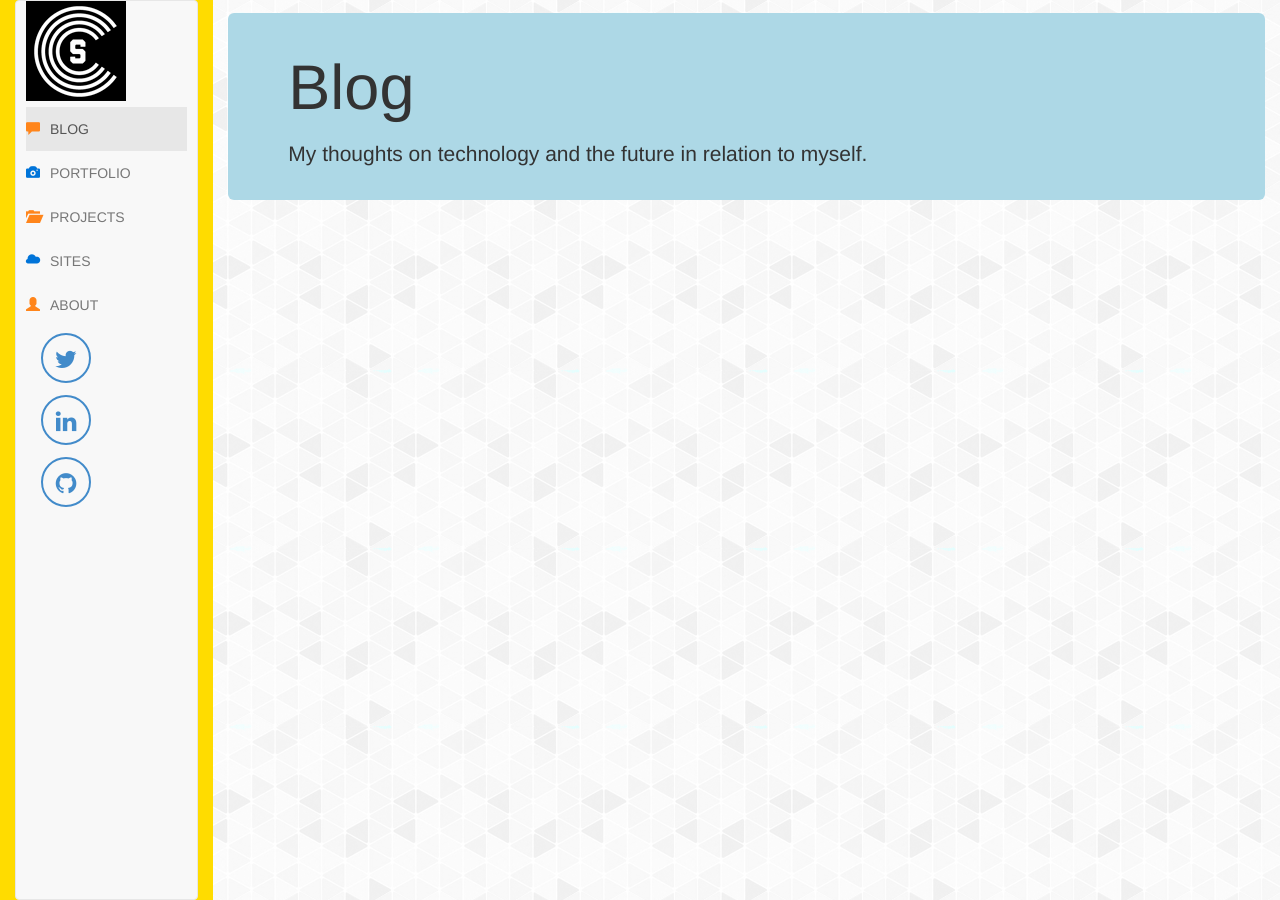
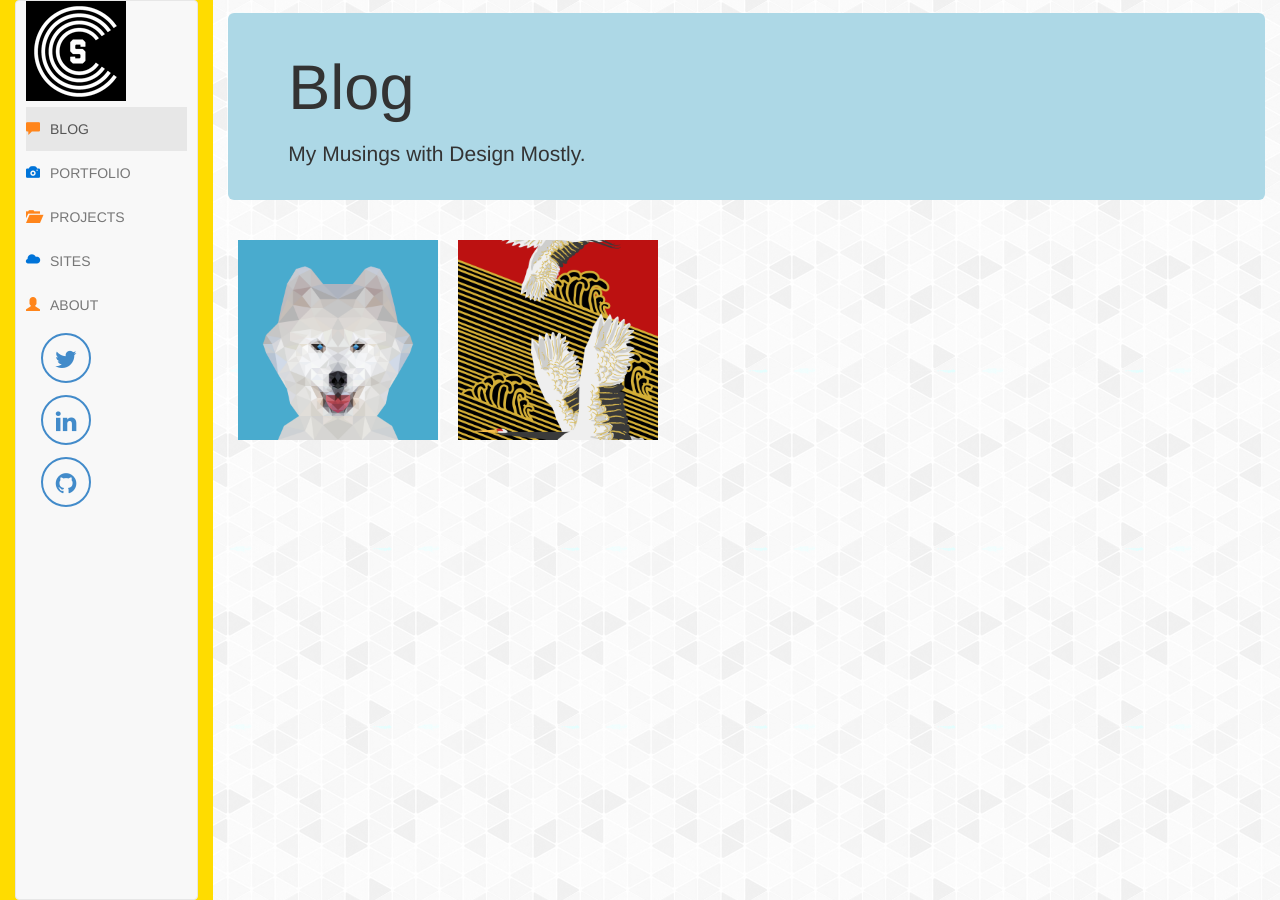
Before and after one commit to simonc312/simonc312.github.io, a Jekyll site: the page built from blog.html, in a window 1280 px wide and 900 px high. Built offline with Jekyll 4.4.1, drawn with Linux system fonts in a browser that asks for light colours; nearby versions of some CDN libraries.

Commit message:
add crane and low poly illustrations to blog. need to fix thumbnail caption position

```diff
--- a/_config.yml
+++ b/_config.yml
@@ -81,14 +81,7 @@
       layout: "default"
       type: "pages"
 
-  -
-    scope:
-      path: "/projects/sf_crime/"
-    values:
-      layout: "SFcrime"
-      category: "projects"
-  -
-    scope:
+  - scope:
       path: "portfolio"
       type: "pages"
     values:
--- a/_includes/submenu.html
+++ b/_includes/submenu.html
@@ -2,7 +2,13 @@
 	<div id="blog-links" class="">
         <h2>Blog</h2>
         <ul>
-        	<li><a href="https://medium.com/@simonchen/design-process-for-sf-vehicle-theft-crime-visualization-13b5e0b8dd50"  target="_blank">Design Process for SF Vehicle Theft Crime Visualization</a></li>
+        {% for post in site.posts %}
+          {% if post.category contains 'blog' %}
+          <li>
+            <a href="{{ post.url }}">{{post.title}} {{post.subtitle}}</a>
+          </li>
+          {% endif %}
+        {% endfor %}
         </ul>
     </div>
 
@@ -10,11 +16,12 @@
 	<div id="project-links" class="">
 		<h2>Projects</h2>
     <ul>
-
    		{% for post in site.posts %}
+        {% if post.category contains 'project'%}
         <li>
         	<a href="{{ post.url }}">{{post.title}} {{post.subtitle}}</a>
         </li>
+        {% endif %}
     	{% endfor %}
 
     </ul>
@@ -22,10 +29,10 @@
 
 	<div id="other-sites" class="">
 		<h2>Sites</h2>
-            <ul>
-                {% for link in site.other-sites %}
-					<li><a href="{{link.url}}">{{link.text}}</a></li>
-				{% endfor %}
-            </ul>
+      <ul>
+        {% for link in site.other-sites %}
+		       <li><a href="{{link.url}}">{{link.text}}</a></li>
+	      {% endfor %}
+      </ul>
 	</div>
 </div>
--- a/_posts/2015-01-01-sf-crime.markdown
+++ b/_posts/2015-01-01-sf-crime.markdown
@@ -7,7 +7,7 @@
 subtitle: with Google Maps API
 project-date: January 2015
 client: myself
-category: project
+category: project blog
 redirect-url: /google-maps-sf-crime-vis
 blog-url: https://medium.com/@simonchen/design-process-for-sf-vehicle-theft-crime-visualization-13b5e0b8dd50
 comments: true
--- a/_sass/nav-bar.scss
+++ b/_sass/nav-bar.scss
@@ -23,6 +23,10 @@
 
   #site-submenu {
     visibility: hidden;
+  }
+
+  .logo {
+    display: inline;
   }
 
 }
--- a/_sass/portfolio-items.scss
+++ b/_sass/portfolio-items.scss
@@ -1,10 +1,17 @@
+$thumbnail-item-size: 200px;
+$thumbnail-item-caption-background: rgba(24,188,156,.9);
+
+.object-fit{
+  object-fit: cover;
+}
+
 .js .grid {
   background: url("/assets/loader.gif") no-repeat 50% 100px;
 }
 
 .js .grid.loaded {
   background: none;
-}
+}thumbnail-item
 
 .js .grid .portfolio-item{
   display: none;
@@ -184,10 +191,9 @@
 
 .grid .thumbnail-item {
   overflow:hidden;
-  text-align: center;
   margin: 0px;
   background-color: transparent;
-  max-width:250px;
+  max-width: $thumbnail-item-size;
 }
 
 
@@ -198,12 +204,13 @@
 
 .grid .thumbnail-item .portfolio-link .caption {
     position: absolute;
-    width: 90%;
+    width: 100%;
     height: 100%;
     top: 0;
+    left: 0;
     opacity: 0;
     z-index:3;
-    background: rgba(24,188,156,.9);
+    background: $thumbnail-item-caption-background;
     -webkit-transition: all ease .5s;
     -moz-transition: all ease .5s;
     transition: all ease .5s;
@@ -216,9 +223,7 @@
 
 .grid .thumbnail-item .portfolio-link .caption .caption-content {
     position: absolute;
-    margin:5px;
     text-align: center;
-    font-size: 20px;
     color: #fff;
 }
 
@@ -229,17 +234,41 @@
 .grid .thumbnail-item .portfolio-link .caption .caption-content h3,
 .grid .thumbnail-item .portfolio-link .caption .caption-content h4,
 .grid .cover-item img {
-    vertical-align:middle;
-    margin-left: auto;
-    margin-right: auto;
+    margin: auto;
 }
 
 .grid * {
-    z-index: 2;
+  z-index: 2;
 }
 
-@media(min-width:768px) {
-    .grid .portfolio-item {
-        margin: 10px;
-    }
+.grid .portfolio-item {
+  margin: 10px;
 }
+
+
+.thumbnail-item{
+  width: $thumbnail-item-size;
+  height: $thumbnail-item-size;
+
+  img{
+    width: 100%;
+    position: absolute;
+    margin: auto;
+    top: 0;
+    left: 0;
+    right: 0;
+    bottom: 0;
+  }
+}
+
+.flexbox-container {
+  display: -ms-flexbox;
+  display: -webkit-flex;
+  display: flex;
+
+  -ms-flex-align: center;
+  -webkit-align-items: center;
+  -webkit-box-align: center;
+
+  align-items: center;
+}
--- a/blog.html
+++ b/blog.html
@@ -1,6 +1,6 @@
 ---
 title: 'Blog'
-tagline: My thoughts on technology and the future in relation to myself.
+tagline: My Musings with Design Mostly.
 permalink: /blog/
 layout: default
 ---
```
Also changed, not shown: _includes/blog.html (added, +17 -0 lines), _includes/portfolio-thumbnail.html (added, +14 -0 lines), _posts/2016-02-15-japanese-cranes.markdown (added, +18 -0 lines), _posts/2016-03-01-samoyed-low-poly.markdown (added, +18 -0 lines), assets/portfolio/Cranes.png (added), assets/portfolio/Samoyed.png (added).
